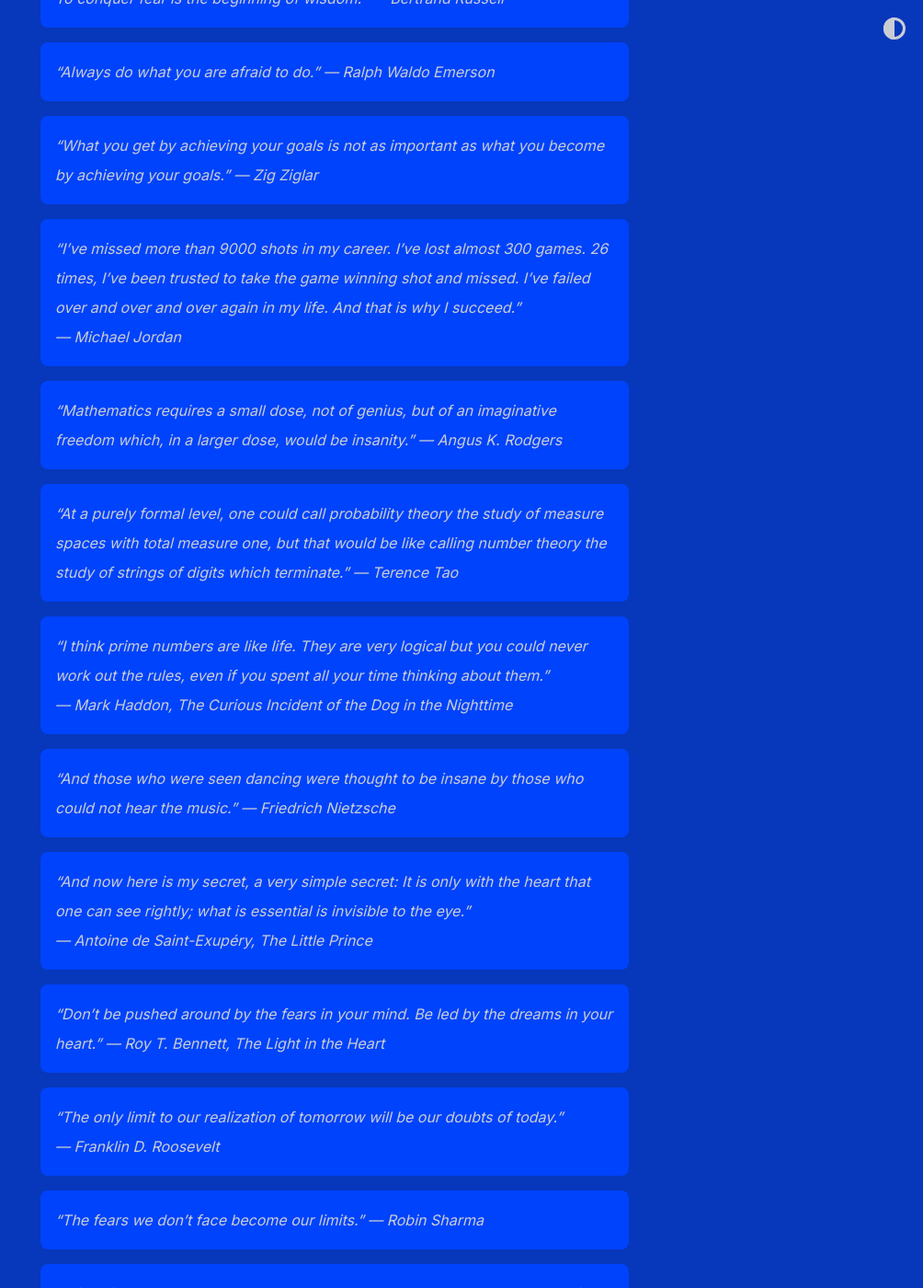
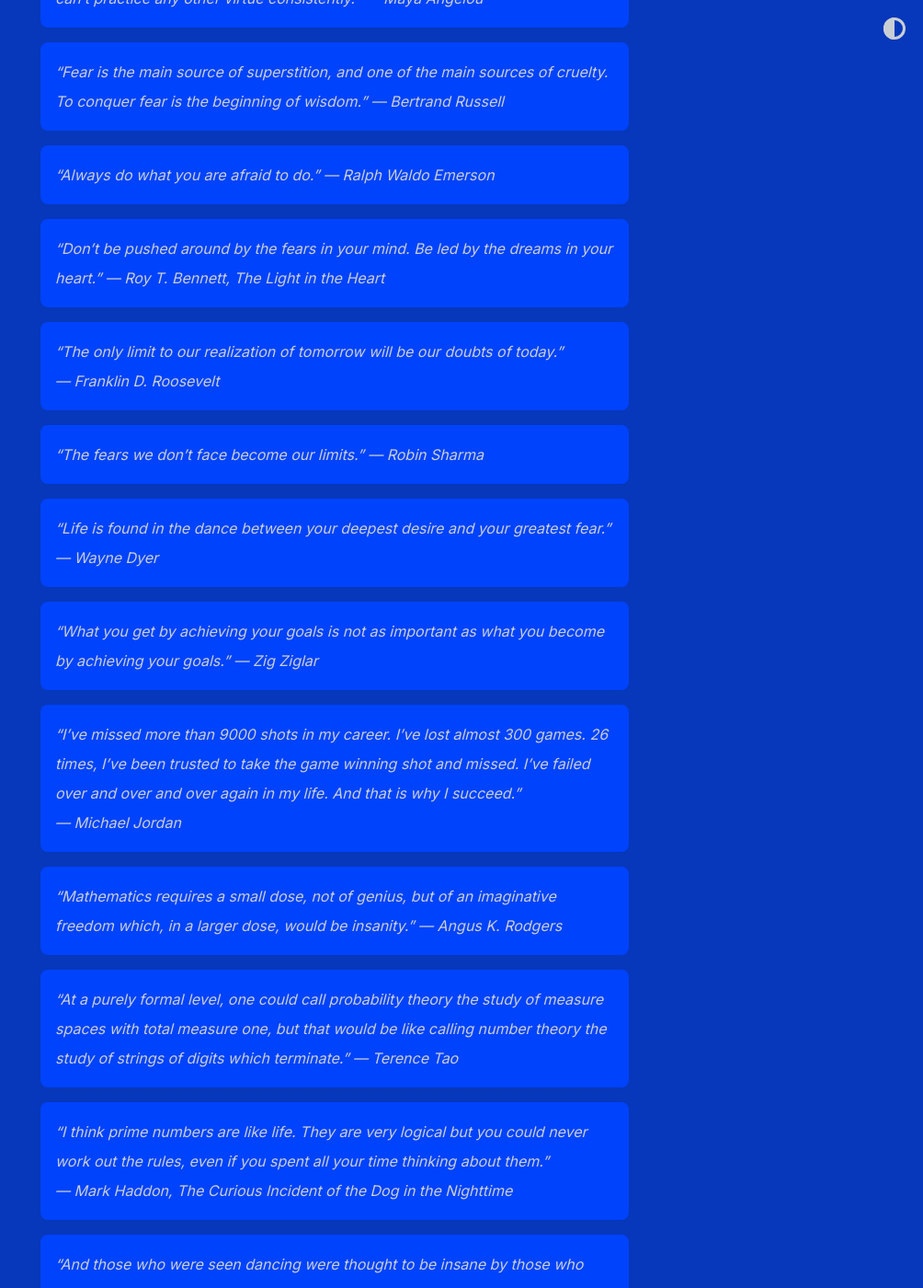
Before and after one commit to shihankanungo/shihankanungo.github.io, a Jekyll site: the page built from quotes.md, in a window 1280 px wide and 1400 px high, scrolled down 1356 px. Shown: the whole window at 92% size, without its empty margins (276-1280 px from the left). Built offline with Jekyll 4.4.1, drawn with Linux system fonts in a browser that asks for light colours; some of the changed lines change nothing that is shown; some of the changed text lies outside the part shown.

Commit message:
Update quotes.md

```diff
--- a/quotes.md
+++ b/quotes.md
@@ -22,9 +22,19 @@ title: Quotes
 
 > "I wanted you to see what real courage is, instead of getting the idea that courage is a man with a gun in his hand. It's when you know you're licked before you begin, but you begin anyway and see it through no matter what." <br> --- Harper Lee, <i>To Kill a Mockingbird</i>
 
+> "Courage is the most important of all the virtues because without courage, you can't practice any other virtue consistently." --- Maya Angelou
+
 > "Fear is the main source of superstition, and one of the main sources of cruelty. To conquer fear is the beginning of wisdom." --- Bertrand Russell
 
 > "Always do what you are afraid to do." --- Ralph Waldo Emerson
+
+> "Don't be pushed around by the fears in your mind. Be led by the dreams in your heart." --- Roy T. Bennett, <i>The Light in the Heart</i>
+
+> "The only limit to our realization of tomorrow will be our doubts of today." <br> --- Franklin D. Roosevelt
+
+> "The fears we don’t face become our limits." --- Robin Sharma
+
+> "Life is found in the dance between your deepest desire and your greatest fear." --- Wayne Dyer
 
 > "What you get by achieving your goals is not as important as what you become by achieving your goals." --- Zig Ziglar
 
@@ -43,14 +53,6 @@ title: Quotes
 > "And now here is my secret, a very simple secret: It is only with the heart that one can see rightly; what is essential is invisible to the eye." <br>
 --- Antoine de Saint-Exupéry, <i>The Little Prince</i>
 
-> "Don't be pushed around by the fears in your mind. Be led by the dreams in your heart." --- Roy T. Bennett, <i>The Light in the Heart</i>
-
-> "The only limit to our realization of tomorrow will be our doubts of today." <br> --- Franklin D. Roosevelt
-
-> "The fears we don’t face become our limits." --- Robin Sharma
-
-> "Life is found in the dance between your deepest desire and your greatest fear." --- Wayne Dyer
-
 > "Only those who will risk going too far can possibly find out how far one can go." --- T.S.Eliot
 
 > "You cannot discover new oceans unless you have the courage to lose sight of the shore." --- André Gide
```
